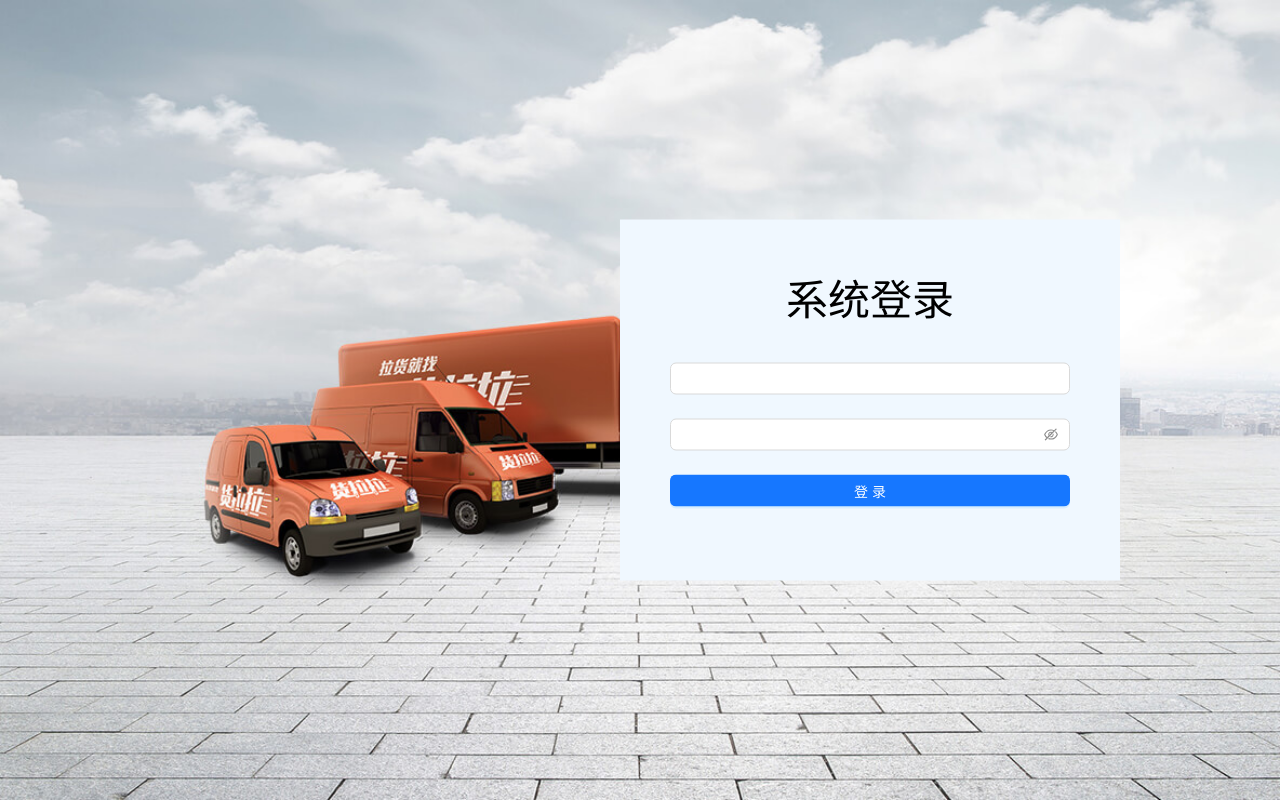
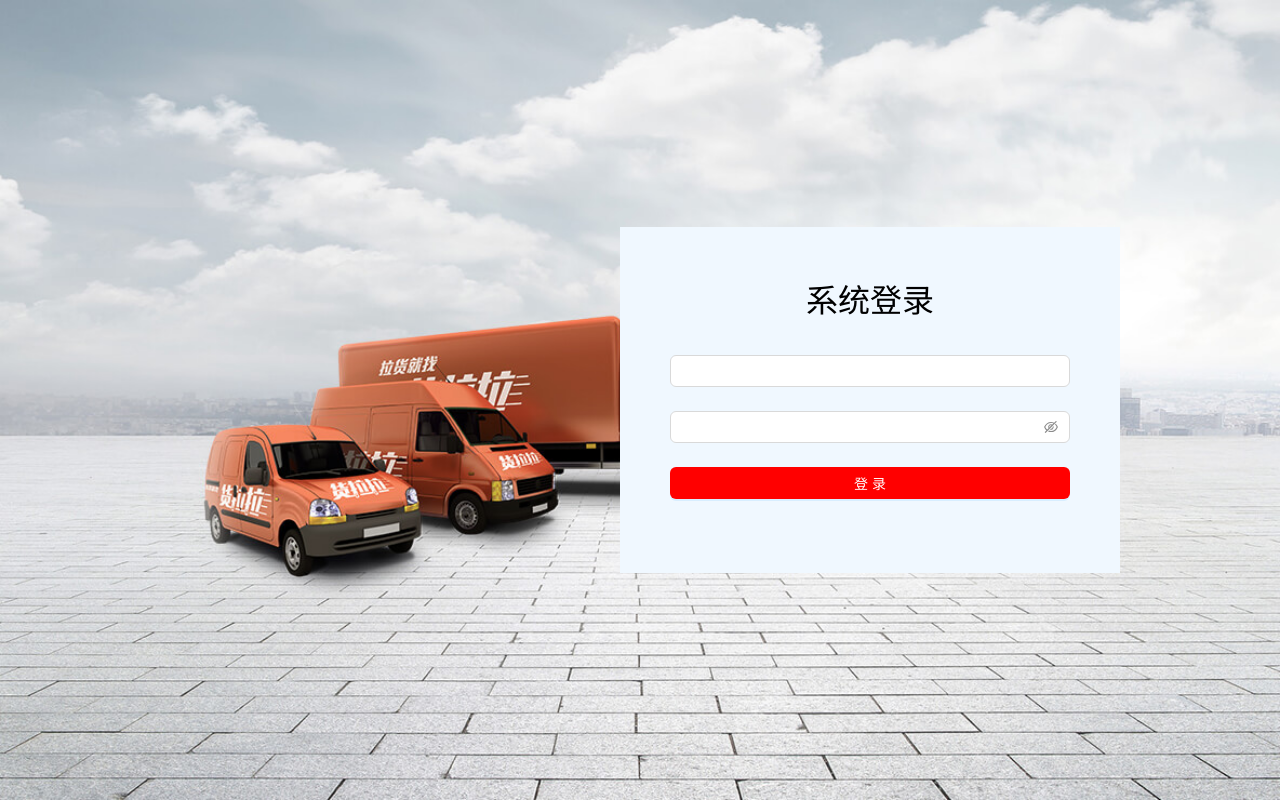
Before and after one commit to Mylifeforrent/react-management-sys, a React (Vite) app: page /login in a window 1280 px wide. Built offline with nearby package versions, Linux system fonts and the light colour scheme.

Commit message:
apply css module to replact less

```diff
--- a/src/views/login/index.less
+++ /dev/null
@@ -1,22 +0,0 @@
-.login {
-  height: 100vh;
-  background: url(@/assets/login_bg.jpeg) no-repeat center / cover;
-  // background: url(@/images/login_bg.jpeg) no-repeat center / cover;也可以把图片放到public/images下面访问
-  background-size: cover;
-  background-position: center;
-  .title {
-    font-size: 42px;
-    line-height: 1.5;
-    text-align: center;
-    margin-bottom: 30px;
-  }
-  .login-wrapper {
-    background-color: aliceblue;
-    position: absolute;
-    right: 10rem;//or 10%
-    top: 50%;
-    width: 500px;
-    transform: translateY(-50%);
-    padding: 50px;
-  }
-}
--- /dev/null
+++ b/src/views/login/index.module.less
@@ -0,0 +1,35 @@
+.login {
+  height: 100vh;
+  background: url(@/assets/login_bg.jpeg) no-repeat center / cover;
+  // background: url(@/images/login_bg.jpeg) no-repeat center / cover;也可以把图片放到public/images下面访问
+  background-size: cover;
+  background-position: center;
+
+  // :global(.title){
+  //   font-size: 42px;
+  //   line-height: 1.5;
+  //   text-align: center;
+  //   margin-bottom: 30px;
+  // }
+  :global(.ant-btn-primary) {
+    background-color: red;
+  }
+
+}
+
+.title {
+  font-size: 32px;
+  line-height: 1.5;
+  text-align: center;
+  margin-bottom: 30px;
+}
+
+.loginWrapper {
+  background-color: aliceblue;
+  position: absolute;
+  right: 10rem;//or 10%
+  top: 50%;
+  width: 500px;
+  transform: translateY(-50%);
+  padding: 50px;
+}
--- a/src/views/login/index.tsx
+++ b/src/views/login/index.tsx
@@ -2,7 +2,7 @@ import { useEffect } from "react";
 import request from "@/utils/request";
 import axios from "axios";
 import { showLoading } from "@/utils/loading";
-import './index.less'
+import styles from './index.module.less'
 import { Button, Form, Input } from "antd";
 
 
@@ -14,9 +14,9 @@ export default function Login() {
   const loading = false;
 
   return (
-    <div className="login">
-        <div className="login-wrapper">
-          <div className='title'>系统登录</div>
+    <div className={styles.login}>
+        <div className={styles.loginWrapper}>
+          <div className={styles.title}>系统登录</div>
           <Form name='basic' initialValues={{ remember: true }} onFinish={onFinish} autoComplete='off'>
             <Form.Item name='userName' rules={[{ required: true, message: 'Please input your username!' }]}>
               <Input />
```
